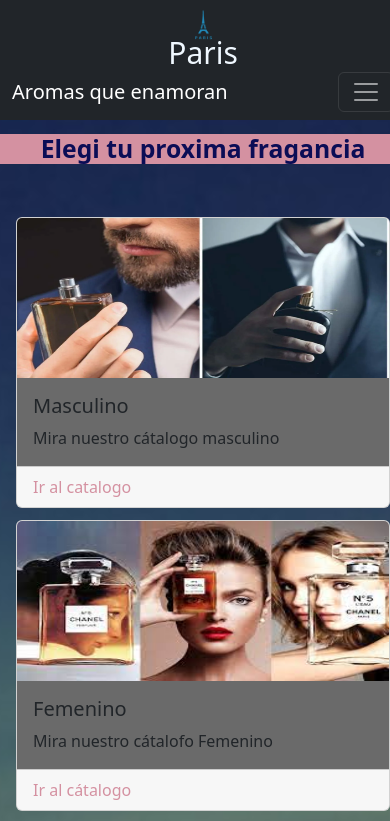
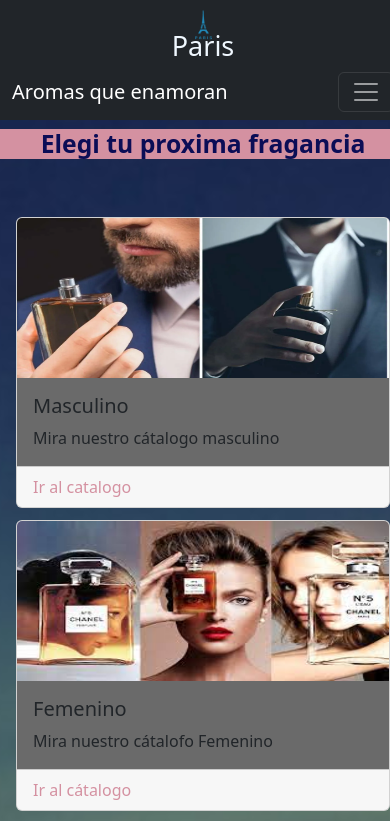
Before and after one commit to TomasSanGiovanni/Paris-SanGiovanni, a website: page index.html in a window 390 px wide. Shown: the top 821 px of the page. Drawn offline with nearby package versions, Linux system fonts and the light colour scheme.

Commit message:
Version final

```diff
--- a/scss/mediaqueries/_mediaquerie.scss
+++ b/scss/mediaqueries/_mediaquerie.scss
@@ -18,12 +18,12 @@
       padding-bottom: 20px;
       }
       .titulo__index{
-        font-size: 30px;
+        font-size: 27px;
       }
   }
       .titulo__index{
           position: absolute;
-          top:35px;
+          top:30px;
           padding-bottom: 2rem;
     }
 
```
Also changed, not shown: css/estilos.css.
